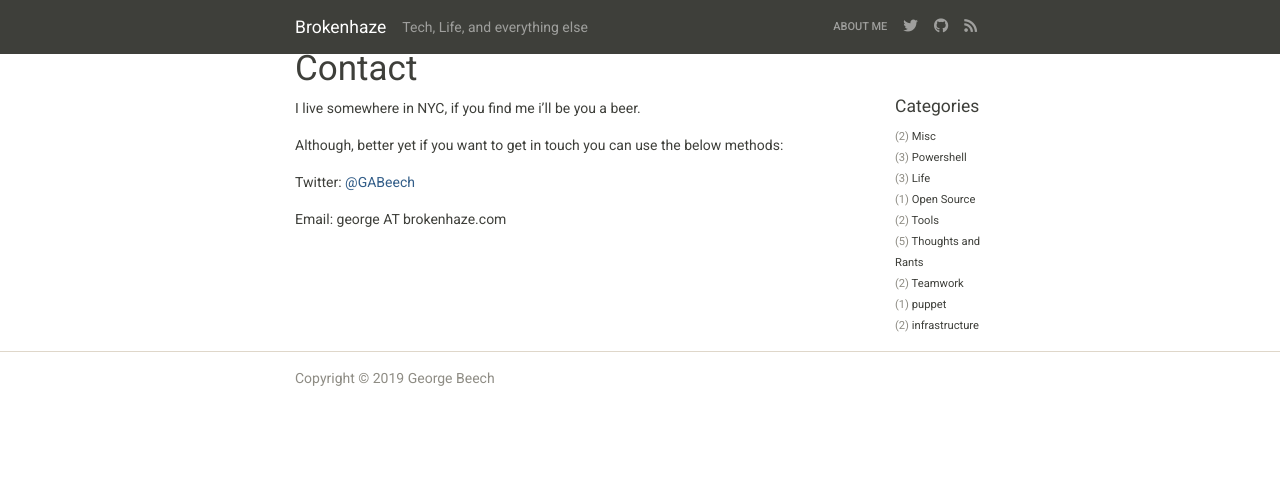
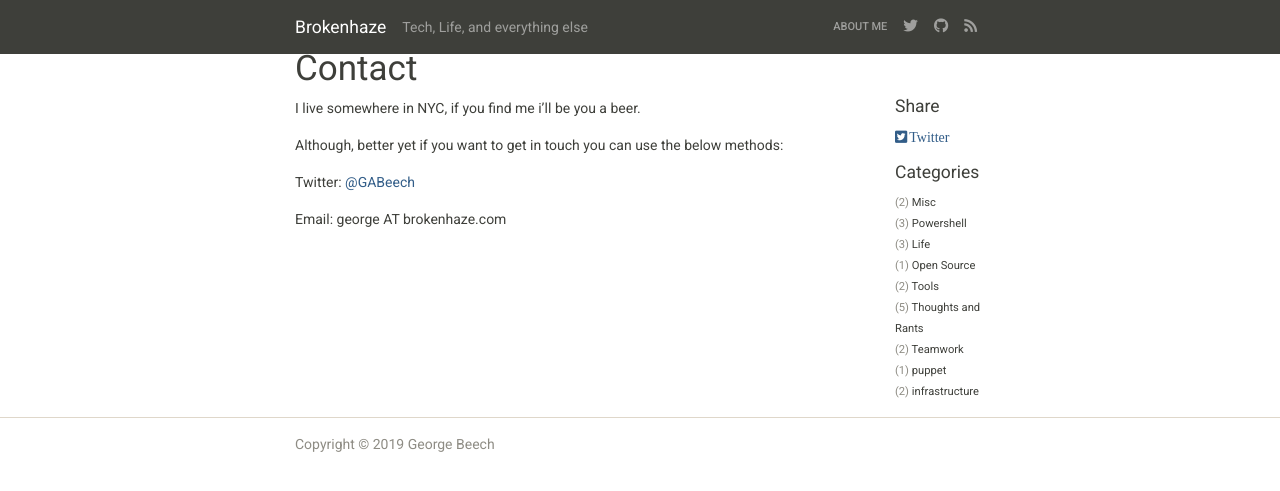
Before and after one commit to GABeech/gabeech.github.io, a Jekyll site: the page built from contact.md, in a window 1280 px wide. Shown: the top 491 px of the page. Built offline with Jekyll 4.4.1, drawn with Linux system fonts in a browser that asks for light colours.

Commit message:
update sidebar to include share links
only on post type pages

```diff
--- a/_includes/sidebar.html
+++ b/_includes/sidebar.html
@@ -1,6 +1,17 @@
 
+    {%- if page.id -%}
+    <H5 class="pl-0 ml-0">Share</H5>
+    <ul class="list-unstyled">
+      <li>
+        <a href="https://twitter.com/intent/tweet?url=https://brokenhaze.com{{ page.url }}&via=GABeech">
+          <span class="tweet-this">Twitter</span>
+        </a>
+      </li>
+    </ul>
+    {%- endif -%}
     <H5 class="pl-0 ml-0">Categories</H5>
     <ul class="list-unstyled">
     {%- for cat in site.categories -%}
       <li class="py-0 my-0"> <small><span class="text-muted">({{cat[1].size}})</span> {{ cat[0] }}</small> </li>
     {%- endfor -%}
+    </ul>
```
